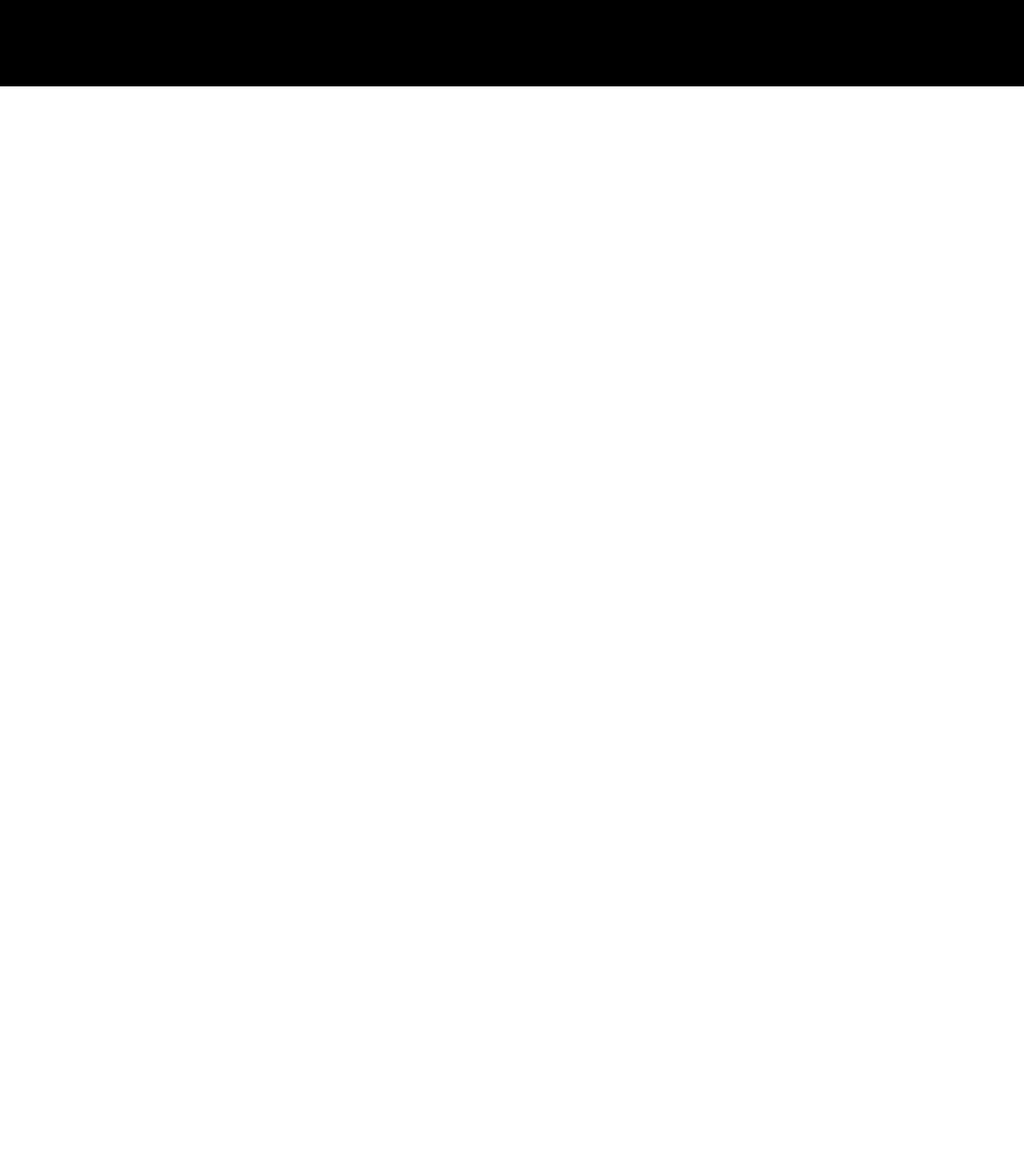
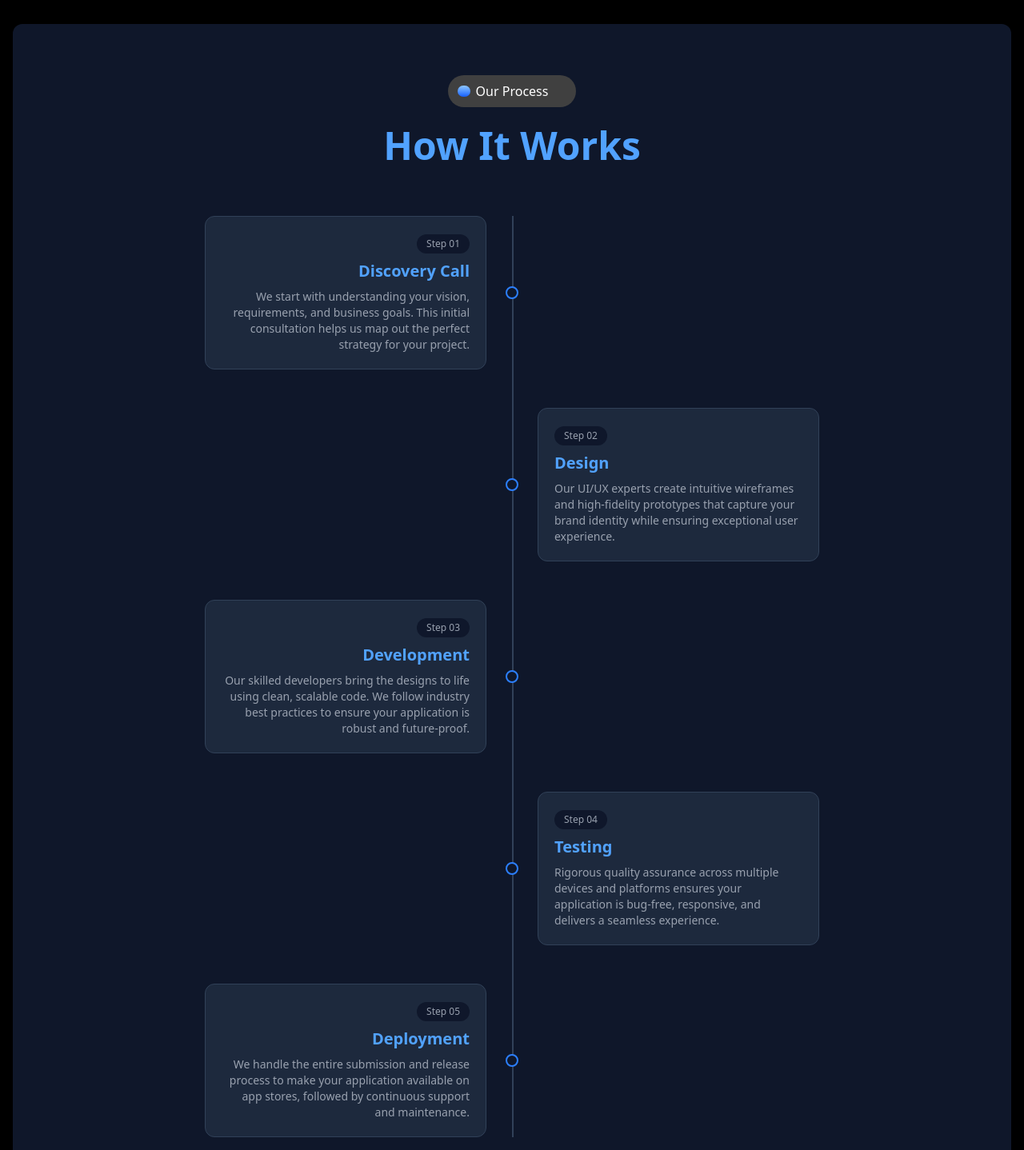
Before and after one commit to maharshiicodes/saas-clone, a React (Vite) app: page /services in a window 1280 px wide. Shown: the part 692-2130 px from the top of the page at 80% size. Before the commit the page ends 800 px from the top, so only its background shows below. Built offline with nearby package versions, Linux system fonts and the light colour scheme.

Commit message:
Designed timeline

```diff
--- a/src/App.jsx
+++ b/src/App.jsx
@@ -6,6 +6,7 @@ import HomePage from './pages/HomePage';
 import { Routes, Route } from 'react-router-dom';
 import WhyUs from './components/WhyUs';
 import Services from './components/Services';
+import Projects from'./components/Projects';
 
 function App() {
   return (
@@ -16,6 +17,7 @@ function App() {
           <Route path="/" element={<HomePage />} />
           <Route path="/why-us" element={<WhyUs />}></Route>
           <Route path="/services" element={<Services />}></Route>
+          <Route path="/projects" element={<Projects/>}></Route>
         </Routes>
       </main>
     </div>
--- a/src/components/Home.jsx
+++ b/src/components/Home.jsx
@@ -12,7 +12,8 @@ function Home() {
                     For Startups & SMEs. Business-results oriented and AI-powered 🚀
                 </h2>
                 {/* <button className=' relative cursor-pointer border border-neutral-600 px-4 py-2 rounded-xl  text-white'><div
-                className='absolute inset-x-0 -bottom-px h-px w-full bg-gradient-to-r from-transparent via-blue-600 to-transparent'></div>View Portfolio</button> */}
+                className='absolute inset-x-0 -bottom-px h-px w-full bg-gradient-to-r from-transparent via-blue-600 to-transparent'></div>View Portfolio</button>
+                {/*before:-translate-x-1/2 */}
             </div>
         </div>
     );
--- /dev/null
+++ b/src/components/Projects.jsx
@@ -0,0 +1,25 @@
+import React from "react";
+function Projects(){
+    return(
+        <>
+             <div className='flex flex-col items-center'>
+                 <div className='flex flex-col items-center gap-7'>
+                     <div className='relative w-40 rounded-3xl bg-blue-200 text-blue-700 mx-auto text-center py-2 font-poppins
+                        before:content-[]  before:absolute before:top-1/3 before:left-3  before:inline-block before:w-4 before:h-3.5 before:rounded-full
+                        before:bg-gradient-to-b before:from-blue-300 before:to-blue-600 '>Our Work</div>
+                        <h1 className='font-poppins text-5xl tracking-tight bg-gradient-to-r from-blue-400 via-purple-300 to-blue-900 bg-clip-text text-transparent font-bold
+                        [filter:drop-shadow(0_0_40px_white)]'>Featured Projects</h1>
+                        <p className='text-transparent text-center bg-gradient-to-r from-blue-400 via-purple-300 to-blue-900 bg-clip-text
+                        [filter:drop-shadow(0_0_30px_white)]'>We believe in the power of technology to empower businesses.
+                            Explore our latest projects and see how we've helped our clients transform their ideas
+                            into reality.</p>
+                            <div className='flex items-center justify-evenly'>
+
+                            </div>
+                 </div>
+             </div>
+        </>
+    )
+}
+
+export default Projects;
--- a/src/components/Services.jsx
+++ b/src/components/Services.jsx
@@ -31,11 +31,92 @@ function Services(){
                         <p className='text-gray-400 mb-4 group-hover:text-black'>Bespoke applications tailored to your unique business challenges and goals.</p>
                         <a href="#" className='text-blue-400 font-semibold mt-auto'>Learn more &gt;</a>
                     </div>
+            </div>
+        </div>
+       <div className="bg-[rgb(15,23,42)] text-gray-300 font-sans p-8 mt-8 rounded-xl md:p-16">
+        <div className='relative w-40 rounded-3xl bg-neutral-700 text-white mx-auto text-center py-2 font-sans
+       before:content-[]  before:absolute before:top-1/3 before:left-3  before:inline-block before:w-4 before:h-3.5 before:rounded-full
+       before:bg-gradient-to-b before:from-blue-300 before:to-blue-600 '>Our Process</div>
+    <h2 className="text-3xl mt-6 md:text-5xl font-bold text-center text-blue-400 mb-16">
+        How It Works
+    </h2>
+    <div className="relative w-full max-w-3xl mx-auto
+                 before:absolute before:top-0 before:left-1/2
+                before:w-[2px] before:h-full before:bg-slate-700">
+        <div className="relative flex justify-start items-center mb-12
+                    after:absolute after:left-1/2 after:-translate-x-1/2
+                    after:w-4 after:h-4 after:bg-[#0f172a]
+                    after:border-2 after:border-blue-500 after:rounded-full">
+            <div className="w-1/2 pr-8">
+                <div className="bg-slate-800 border border-slate-700 rounded-xl p-5 text-right">
+                    <div className="text-xs text-gray-400 bg-slate-900 inline-block px-3 py-1 rounded-full mb-2">Step 01</div>
+                    <h3 className="text-xl font-bold text-blue-400 mb-2">Discovery Call</h3>
+                    <p className="text-sm text-gray-400">
+                        We start with understanding your vision, requirements, and business goals. This initial consultation helps us map out the perfect strategy for your project.
+                    </p>
+                </div>
+            </div>
+        </div>
+        <div className="relative flex justify-end items-center mb-12
+                    after:absolute after:left-1/2 after:-translate-x-1/2
+                    after:w-4 after:h-4 after:bg-[#0f172a]
+                    after:border-2 after:border-blue-500 after:rounded-full">
 
+            <div className="w-1/2 pl-8">
+                <div className="bg-slate-800 border border-slate-700 rounded-xl p-5 text-left">
+                    <div className="text-xs text-gray-400 bg-slate-900 inline-block px-3 py-1 rounded-full mb-2">Step 02</div>
+                    <h3 className="text-xl font-bold text-blue-400 mb-2">Design</h3>
+                    <p className="text-sm text-gray-400">
+                        Our UI/UX experts create intuitive wireframes and high-fidelity prototypes that capture your brand identity while ensuring exceptional user experience.
+                    </p>
+                </div>
             </div>
-            <div className='text-white'></div>
-            <div></div>
         </div>
+        <div className='relative flex justify-start items-center mb-12
+        after:absolute after:left-1/2 after:-translate-x-1/2
+        after:w-4 after:h-4 after:bg-[#0f172a]
+        after:border-2 after:border-blue-500 after:rounded-full'>
+            <div className='w-1/2 pr-8'>
+              <div className='bg-slate-800 border border-slate-700 rounded-xl p-5 text-right'>
+                <div className='text-xs text-gray-400 bg-slate-900 inline-block px-3 py-1 rounded-full mb-2'>Step 03</div>
+                <h3 className="text-xl font-bold text-blue-400 mb-2">Development</h3>
+                 <p className="text-sm text-gray-400">
+                        Our skilled developers bring the designs to life using clean, scalable code. We follow industry best practices to ensure your application is robust and future-proof.
+                    </p>
+              </div>
+            </div>
+        </div>
+         <div className="relative flex justify-end items-center mb-12
+                    after:absolute after:left-1/2 after:-translate-x-1/2
+                    after:w-4 after:h-4 after:bg-[#0f172a]
+                    after:border-2 after:border-blue-500 after:rounded-full">
+
+            <div className="w-1/2 pl-8">
+                <div className="bg-slate-800 border border-slate-700 rounded-xl p-5 text-left">
+                    <div className="text-xs text-gray-400 bg-slate-900 inline-block px-3 py-1 rounded-full mb-2">Step 04</div>
+                    <h3 className="text-xl font-bold text-blue-400 mb-2">Testing</h3>
+                    <p className="text-sm text-gray-400">
+                        Rigorous quality assurance across multiple devices and platforms ensures your application is bug-free, responsive, and delivers a seamless experience.
+                    </p>
+                </div>
+            </div>
+        </div>
+        <div className='relative flex justify-start items-center mb-12
+        after:absolute after:left-1/2 after:-translate-x-1/2
+        after:w-4 after:h-4 after:bg-[#0f172a]
+        after:border-2 after:border-blue-500 after:rounded-full'>
+            <div className='w-1/2 pr-8'>
+              <div className='bg-slate-800 border border-slate-700 rounded-xl p-5 text-right'>
+                <div className='text-xs text-gray-400 bg-slate-900 inline-block px-3 py-1 rounded-full mb-2'>Step 05</div>
+                <h3 className="text-xl font-bold text-blue-400 mb-2">Deployment</h3>
+                 <p className="text-sm text-gray-400">
+                        We handle the entire submission and release process to make your application available on app stores, followed by continuous support and maintenance.
+                    </p>
+              </div>
+            </div>
+        </div>
+    </div>
+</div>
         </div>
     )
 }
```
